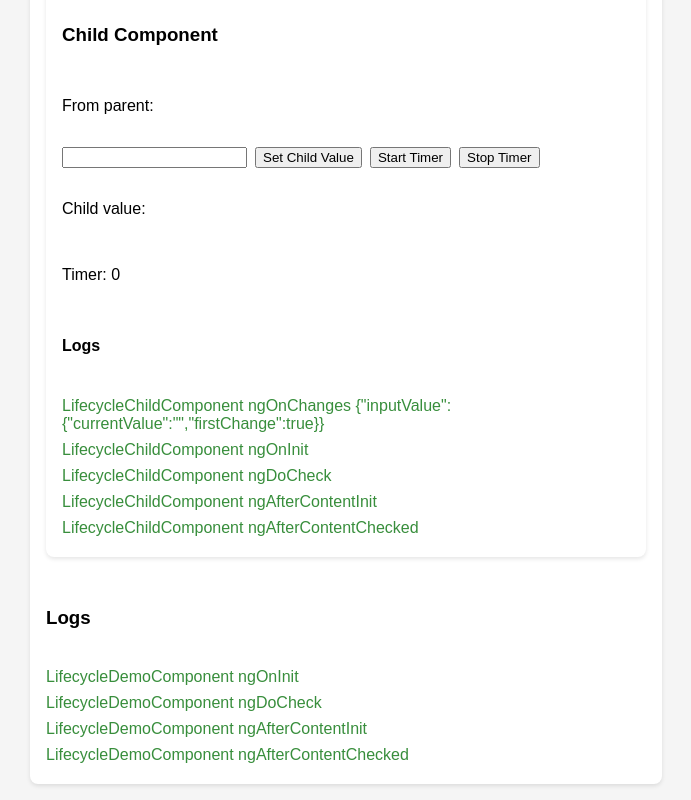
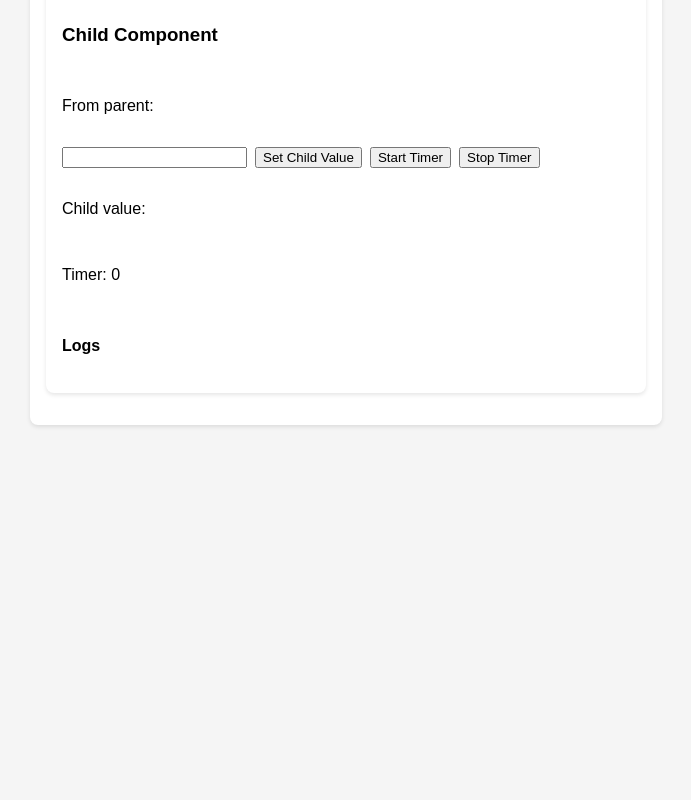
Before and after one commit to stormpanda/angular-life-cycle-hooks, an Angular app: page /lifecycle-demo in a window 1280 px wide. Shown: the part 357-1157 px from the top of the page, without its empty margins (294-985 px from the left). After the commit the page ends 800 px from the top, so only its background shows below. Built offline with nearby package versions, Linux system fonts and the light colour scheme.

Commit message:
remove logging in HTML

```diff
--- a/src/app/lifecycle-demo/child/child.component.html
+++ b/src/app/lifecycle-demo/child/child.component.html
@@ -10,7 +10,4 @@
   <p>Child value: {{ childValue }}</p>
   <p>Timer: {{ counter }}</p>
   <h4>Logs</h4>
-  <ul class="logs">
-    <li *ngFor="let log of logs" [ngClass]="getLogClass(log)">{{ log }}</li>
-  </ul>
 </div>
--- a/src/app/lifecycle-demo/child/child.component.scss
+++ b/src/app/lifecycle-demo/child/child.component.scss
@@ -10,13 +10,3 @@
   flex-wrap: wrap;
   gap: 0.5rem;
 }
-
-.logs {
-  list-style: none;
-  padding: 0;
-  margin: 0;
-}
-
-.logs li {
-  padding: 0.25rem 0;
-}
--- a/src/app/lifecycle-demo/child/child.component.ts
+++ b/src/app/lifecycle-demo/child/child.component.ts
@@ -27,17 +27,6 @@
   childValue = '';
   counter = 0;
   intervalId?: ReturnType<typeof setInterval>;
-
-  getLogClass(entry: string): string {
-    const lower = entry.toLowerCase();
-    if (lower.includes('timer')) {
-      return 'log-timer';
-    }
-    if (lower.includes('destroy')) {
-      return 'log-destroy';
-    }
-    return 'log-lifecycle';
-  }
 
   log(message: string, data?: any) {
     this.logs.push(data ? `${message} ${JSON.stringify(data)}` : message);
--- a/src/app/lifecycle-demo/lifecycle-demo.component.html
+++ b/src/app/lifecycle-demo/lifecycle-demo.component.html
@@ -10,9 +10,4 @@
   <p>Timer: {{ counter }}</p>
 
   <app-child *ngIf="showChild" [inputValue]="inputValue"></app-child>
-
-  <h3>Logs</h3>
-  <ul class="logs">
-    <li *ngFor="let log of logs" [ngClass]="getLogClass(log)">{{ log }}</li>
-  </ul>
 </div>
--- a/src/app/lifecycle-demo/lifecycle-demo.component.scss
+++ b/src/app/lifecycle-demo/lifecycle-demo.component.scss
@@ -12,13 +12,3 @@
   flex-wrap: wrap;
   gap: 0.5rem;
 }
-
-.logs {
-  list-style: none;
-  padding: 0;
-  margin: 0;
-}
-
-.logs li {
-  padding: 0.25rem 0;
-}
--- a/src/app/lifecycle-demo/lifecycle-demo.component.ts
+++ b/src/app/lifecycle-demo/lifecycle-demo.component.ts
@@ -28,17 +28,6 @@
   showChild = true;
   counter = 0;
   intervalId?: ReturnType<typeof setInterval>;
-
-  getLogClass(entry: string): string {
-    const lower = entry.toLowerCase();
-    if (lower.includes('timer')) {
-      return 'log-timer';
-    }
-    if (lower.includes('destroy')) {
-      return 'log-destroy';
-    }
-    return 'log-lifecycle';
-  }
 
   log(message: string, data?: any) {
     this.logs.push(data ? `${message} ${JSON.stringify(data)}` : message);
```
